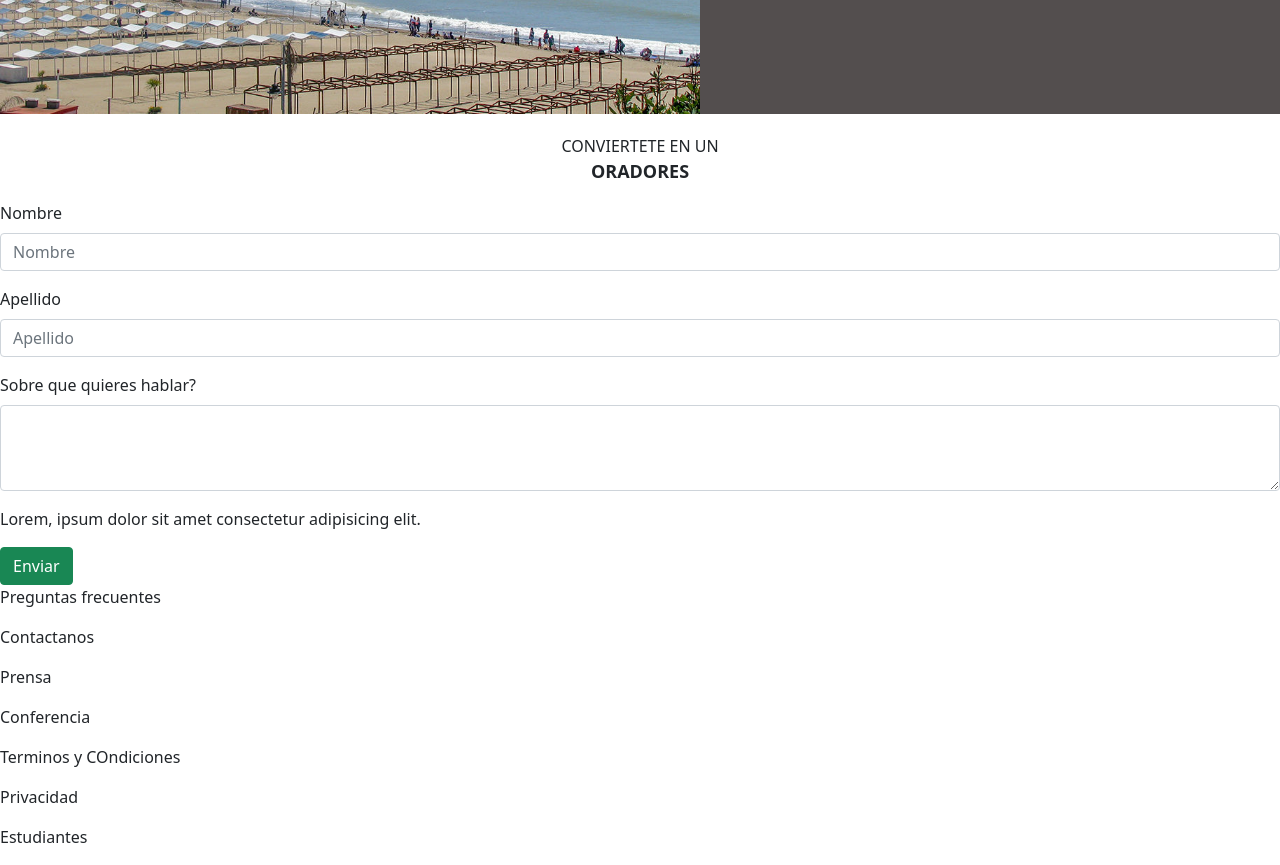
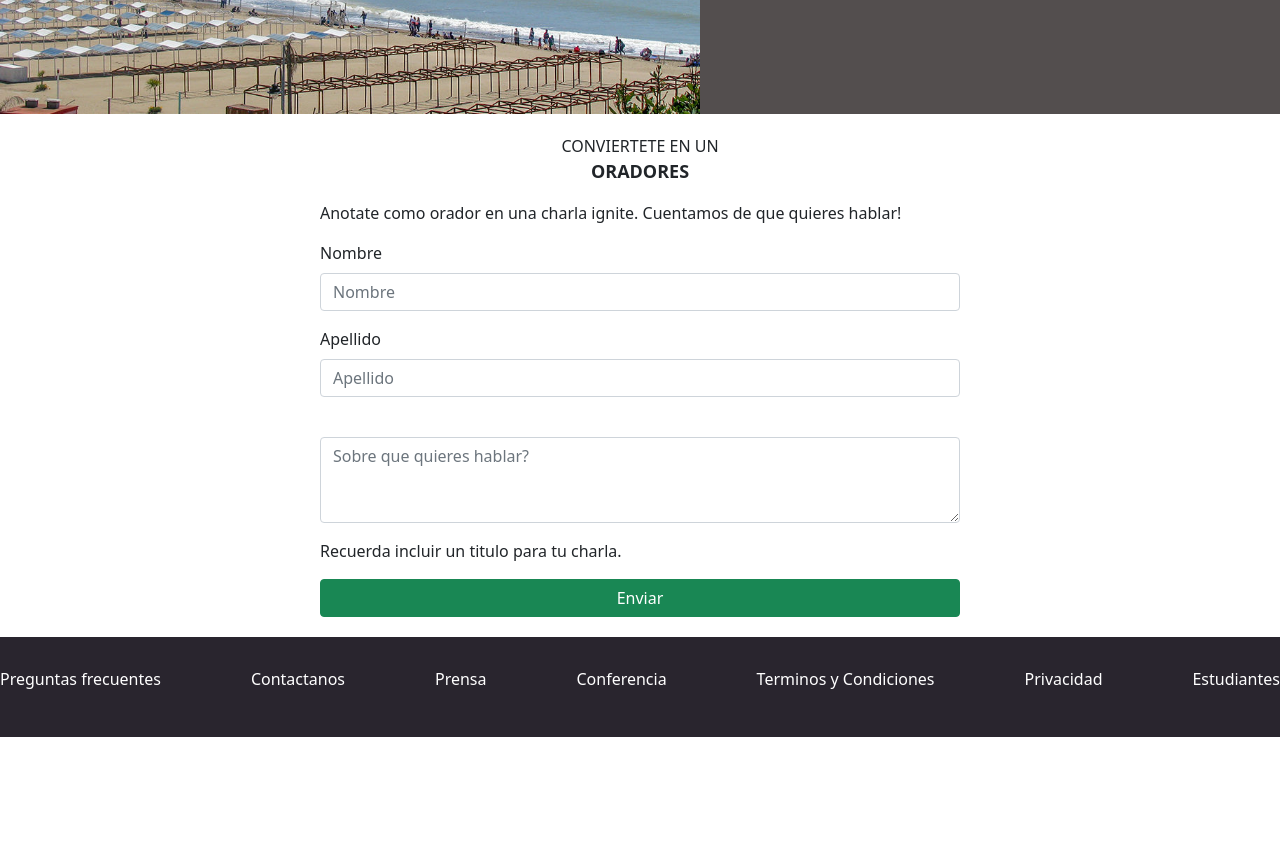
Before and after one commit to VeroRamm/TPO-integrado-Front-End, a plain HTML site: page index.html in a window 1280 px wide. Shown: the part 1440-2305 px from the top of the page. After the commit the page ends 2177 px from the top, so only its background shows below. Drawn offline with nearby package versions, Linux system fonts and the light colour scheme.

Commit message:
termino de completar el formulario y el footer

```diff
--- a/Estilo.css
+++ b/Estilo.css
@@ -86,3 +86,19 @@
 .seccion-terciaria-txt{
     padding: 50px;
 }
+.Formulario{
+    display: block;
+    width: 50%;
+    margin: 0 auto 20px auto;
+}
+.pie{
+    background-color: #29252e;
+    height: 100px;
+    width: 100%;
+    display: flex;
+    flex-direction: row;
+    justify-content: space-between;
+    align-items: center;
+    align-content: center;
+    color: white;
+}
--- a/index.html
+++ b/index.html
@@ -55,7 +55,7 @@
                 </div>
 
                 <div class="card" class="tarjeta">
-                    <img src="./imagenes/Bill gates.jpg" class="card-img-top" class = "articulo1-img" alt="...">
+                    <img src="./imagenes/Bill gates.jpg" class="card-img-top" class = "articulo1-img" width="18em" alt="...">
                     <div class="card-body">
                         <div class="article1-subtitulo">
                             <h6 style="background: rgb(192, 192, 5); border: 2px solid rgb(192, 192, 5); border-radius: 5px; font-size:12px">JavaScript</h6>
@@ -66,7 +66,7 @@
                     </div>
                 </div>
                 <div class="card" class="tarjeta">
-                    <img src="./imagenes/Ada Lovelace.jpg" class="card-img-top" class = "articulo1-img" alt="...">
+                    <img src="./imagenes/Ada Lovelace.jpg" class="card-img-top" class = "articulo1-img" width="18em" alt="...">
                     <div class="article1-subtitulo">
                         <h6 style="background: rgb(59, 59, 58); color:aliceblue; border: 2px solid rgb(59, 59, 58); border-radius: 5px; font-size:12px">Negocios</h6>
                         <h6 style="background: rgb(192, 4, 4); color:aliceblue; border: 2px solid rgb(192, 4, 4); border-radius: 5px; font-size:12px">Startups</h6>
@@ -80,7 +80,7 @@
         </section>
         <section class="seccion-terciaria">
             <img src="./imagenes/playa.jpg" alt="playa" width="700px">
-            <p>Lorem ipsum dolor sit amet consectetur adipisicing elit. Qui cum perspiciatis
+            <p class="seccion-terciaria-txt">Lorem ipsum dolor sit amet consectetur adipisicing elit. Qui cum perspiciatis
                  dolor cupiditate ut soluta totam. Laudantium esse dolorum odit, debitis quisquam
                  perferendis tenetur? Doloremque quo vitae impedit molestias accusantium.
                 <br>
@@ -88,7 +88,8 @@
             </p>
         </section>
         <form class="Formulario">
-            <p style="text-align:center; text-transform:uppercase; margin-top:20px">Conviertete en un <br><span style="font-size:18px; font-weight:bold">Oradores</span> </p>
+            <p style="text-align:center; text-transform:uppercase; margin-top:20px">Conviertete en un <br><span style="font-size:18px; font-weight:bold">Oradores</span></p>
+            <p>Anotate como orador en una charla ignite. Cuentamos de que quieres hablar!</p>
             <div class="mb-3">
                 <label for="Name" class="form-label">Nombre</label>
                 <input type="Name" class="form-control" id="Name" placeholder="Nombre">
@@ -98,27 +99,23 @@
                 <input type="LastName" class="form-control" id="LastName" placeholder="Apellido">
               </div>
               <div class="mb-3 col sm-4">
-                <label for="exampleFormControlTextarea1" class="form-label">Sobre que quieres hablar?</label>
-                <textarea class="form-control" id="exampleFormControlTextarea1" rows="3"></textarea>
+                <label for="exampleFormControlTextarea1" class="form-label"></label>
+                <textarea class="form-control" id="exampleFormControlTextarea1" rows="3" placeholder="Sobre que quieres hablar?"></textarea>
               </div>
-              <p>Lorem, ipsum dolor sit amet consectetur adipisicing elit.</p>
-              <button type="button" class="btn btn-success">Enviar</button>
+              <p>Recuerda incluir un titulo para tu charla.</p>
+              <div class="d-grid gap-2">
+                <button class="btn btn-success" type="button">Enviar</button>
+              </div>
         </form>
         <footer class = "pie">
             <p>Preguntas frecuentes</p>
             <p>Contactanos</p>
             <p>Prensa</p>
             <p>Conferencia</p>
-            <p>Terminos y COndiciones</p>
+            <p>Terminos y Condiciones</p>
             <p>Privacidad</p>
             <p>Estudiantes</p>
         </footer>
     </main>
-
-
-
-
-
-
 </body>
 </html>
```
